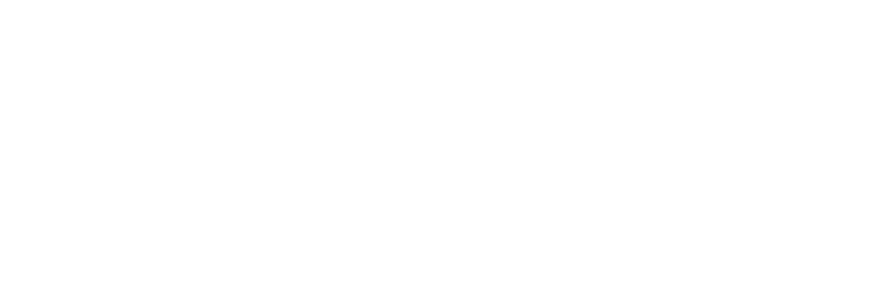
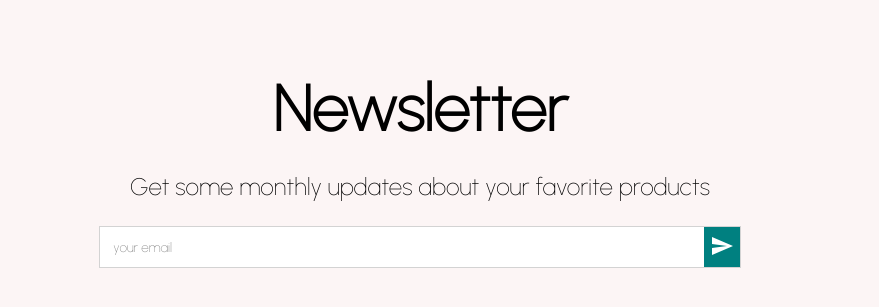
Before and after one commit to YoannBretonnet/e-commerce, a React (Create React App) app: page / in a window 1280 px wide. Shown: the part 2986-3293 px from the top of the page, without its empty margins (220-1099 px from the left). Before the commit the page ends 2903 px from the top, so only its background shows below. Built offline with nearby package versions, Linux system fonts and the light colour scheme.

Commit message:
feat: add newsletter section

```diff
--- /dev/null
+++ b/src/components/Newsletter.jsx
@@ -0,0 +1,62 @@
+import styled from "styled-components";
+import { Send } from "@material-ui/icons";
+
+const Container = styled.div`
+   height: 60vh;
+   background-color: #fcf5f5;
+   display: flex;
+   align-items: center;
+   justify-content: center;
+   flex-direction: column;
+`
+const Title = styled.div`
+    font-size: 4em;
+    font-weight: 900;
+    margin: 25px;
+`
+const Description = styled.div`
+    font-size: 1.5em;
+    font-weight: 300;
+    margin-bottom: 25px;
+
+`
+const InputContainer = styled.div`
+    width: 50%;
+    height: 40px;
+    background-color: white;
+    display: flex;
+    justify-content: space-between;
+    border: 1px solid lightgray;
+`
+const Input = styled.input`
+    border: none;
+    width: 100%;
+    padding-left: 1em;
+`
+const Button = styled.button`
+   border: none;
+   background-color: teal;
+   color: white;
+   cursor: pointer;
+   transition: all 0.5s ease;
+   &:hover{
+    background-color: black;
+   }
+`
+
+function Newsletter() {
+    return (
+        <Container>
+            <Title>Newsletter</Title>
+            <Description>Get some monthly updates about your favorite products</Description>
+            <InputContainer>
+                <Input placeholder="your email"/>
+                <Button>
+                    <Send/>
+                </Button>
+            </InputContainer>
+        </Container>
+    );
+}
+
+export default Newsletter;
--- a/src/pages/Home/Home.jsx
+++ b/src/pages/Home/Home.jsx
@@ -2,6 +2,7 @@
 import Annoucement from "../../components/Annoucement";
 import Categories from "../../components/Categories";
 import Navbar from "../../components/Navbar";
+import Newsletter from "../../components/Newsletter";
 import ProductsList from "../../components/ProductsList";
 import Slider from "../../components/Slider";
 
@@ -14,6 +15,7 @@
             <Slider/>
             <Categories/>
             <ProductsList/>
+            <Newsletter/>
         </div>
     );
 }
```
